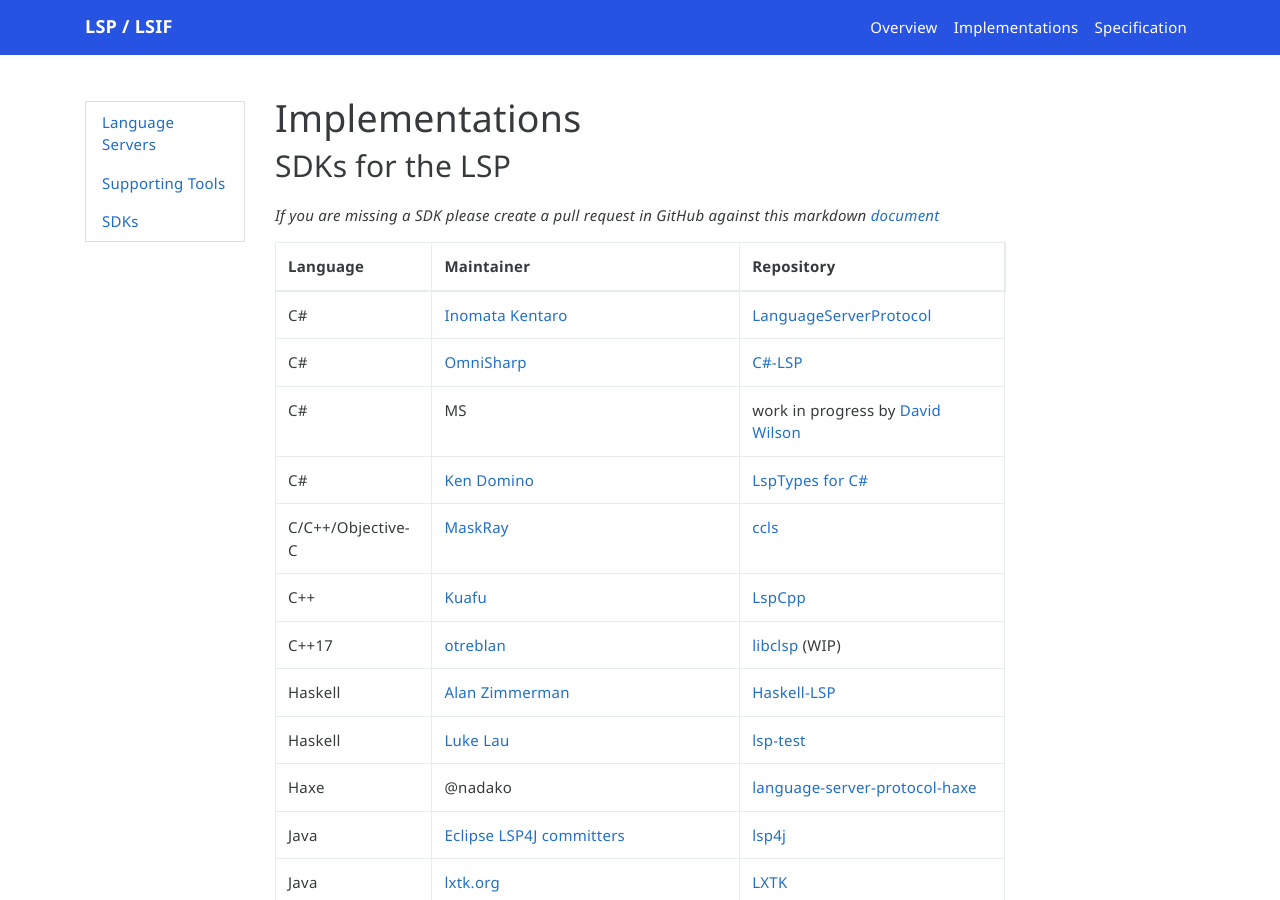
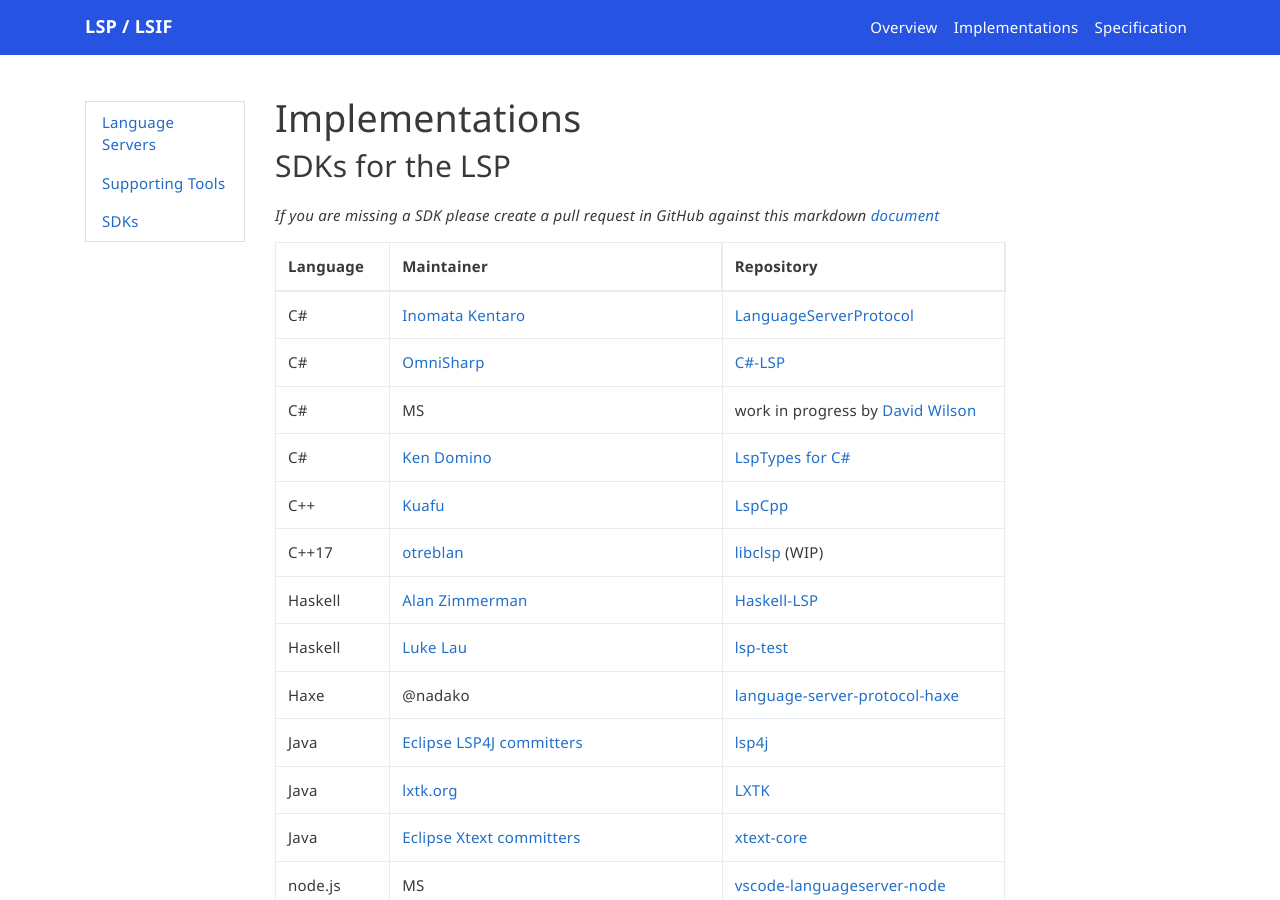
Before and after one commit to microsoft/language-server-protocol, a Jekyll site: the page built from _implementors/sdks.md, in a window 1280 px wide and 900 px high. Built offline with Jekyll 4.4.1, drawn with Linux system fonts in a browser that asks for light colours; nearby versions of some CDN libraries; comment, search, counter and statistics services are not loaded.

Commit message:
Remove ccls from the list of SDKs
This reverts #1293 because ccls is a regular language server, not an SDK.

```diff
--- a/_implementors/sdks.md
+++ b/_implementors/sdks.md
@@ -14,7 +14,6 @@
 | C# | [OmniSharp](http://www.omnisharp.net/) | [C#-LSP](https://github.com/OmniSharp/csharp-language-server-protocol)|
 | C# | MS | work in progress by [David Wilson](https://github.com/daviwil)  |
 | C# | [Ken Domino](https://github.com/kaby76) | [LspTypes for C#](https://github.com/kaby76/lsp-types) |
-| C/C++/Objective-C | [MaskRay](https://github.com/MaskRay) | [ccls](https://github.com/MaskRay/ccls)|
 | C++ | [Kuafu](https://github.com/kuafuwang) | [LspCpp](https://github.com/kuafuwang/LspCpp)|
 | C++17 | [otreblan](https://github.com/otreblan) | [libclsp](https://github.com/otreblan/libclsp) (WIP)|
 | Haskell | [Alan Zimmerman](https://github.com/alanz) | [Haskell-LSP](https://github.com/alanz/haskell-lsp)|
```
